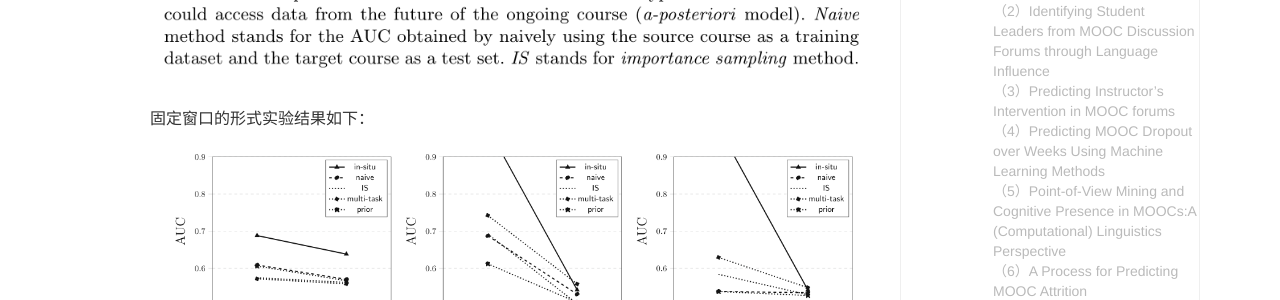
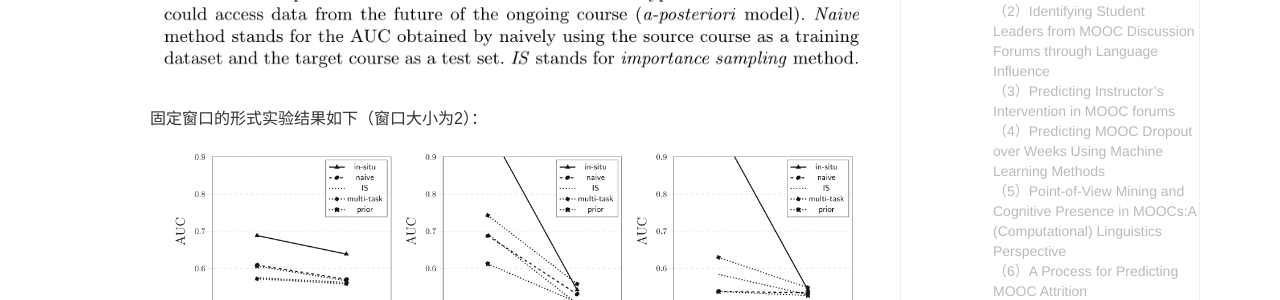
Before and after one commit to yuanmingchen/yuanmingchen.github.io, a Jekyll site: the page built from _posts/2019-04-19-online course nlp paper survey 2.md, in a window 1280 px wide and 900 px high, scrolled down 16809 px. Shown: the part 150-450 px from the top of the window. Built offline with Jekyll 4.4.1, drawn with Linux system fonts in a browser that asks for light colours; formulas are drawn with MathJax 3; comment, search, counter and statistics services are not loaded.

Commit message:
Updates _posts/2019-04-19-online course nlp paper survey 2.md
Auto commit by GitBook Editor

```diff
--- a/_posts/2019-04-19-online course nlp paper survey 2.md
+++ b/_posts/2019-04-19-online course nlp paper survey 2.md
@@ -470,7 +470,7 @@ Python编程课程论坛，将论坛集限制为集中于讨论课程内容的
 实验结果如下图所示，横坐标是领先度，纵坐标是AUC。B->C仅仅用Naive方法就很高，可能是因为B和C相比课程变化不大。
 ![问题分类](/res/images/posts/mooc2-8.png){: width="100%"}
 
-固定窗口的形式实验结果如下：
+固定窗口的形式实验结果如下（窗口大小为2）：
 ![问题分类](/res/images/posts/mooc2-9.png){: width="100%"}
 
 
```
